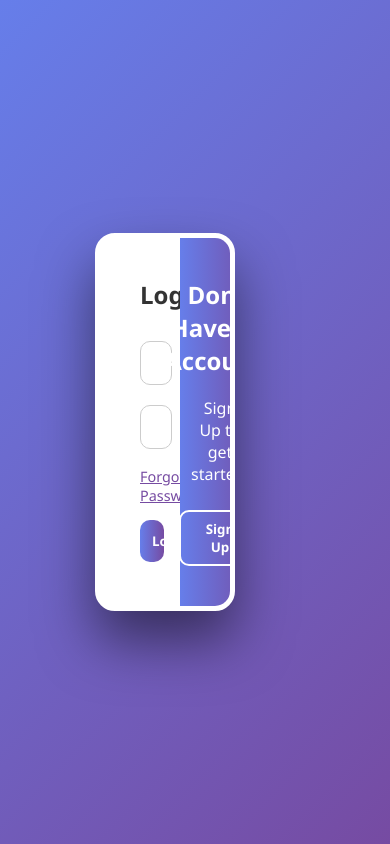
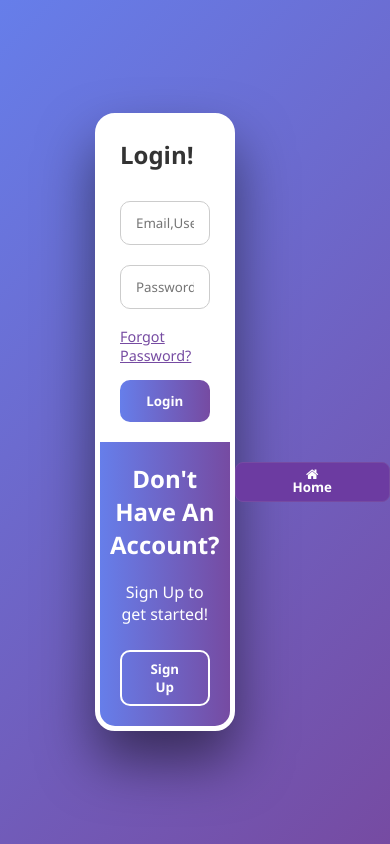
Before and after one commit to Atifaltaf4444/Prodo_kart_website, a plain HTML site: page log-in.html in a window 390 px wide. Drawn offline with Linux system fonts and the light colour scheme.

Commit message:
responsive

```diff
--- a/style2.css
+++ b/style2.css
@@ -144,3 +144,23 @@ body {
   background: linear-gradient(to right, #667eea, #764ba2);
   border: 1px solid white;
 }
+/**===========================================================
+                    MEDIA  RESPONSIVE
+  ===================================================**/
+
+@media (max-width: 768px) {
+  .wrapper {
+    flex-direction: column;
+    width: 90%;
+  }
+  .form-container,
+  .toggle-container {
+    width: 100%;
+    padding: 20px;
+  }
+  .back-to-home {
+    top: 20px;
+    right: 0;
+    text-align: center;
+  }
+}
```
